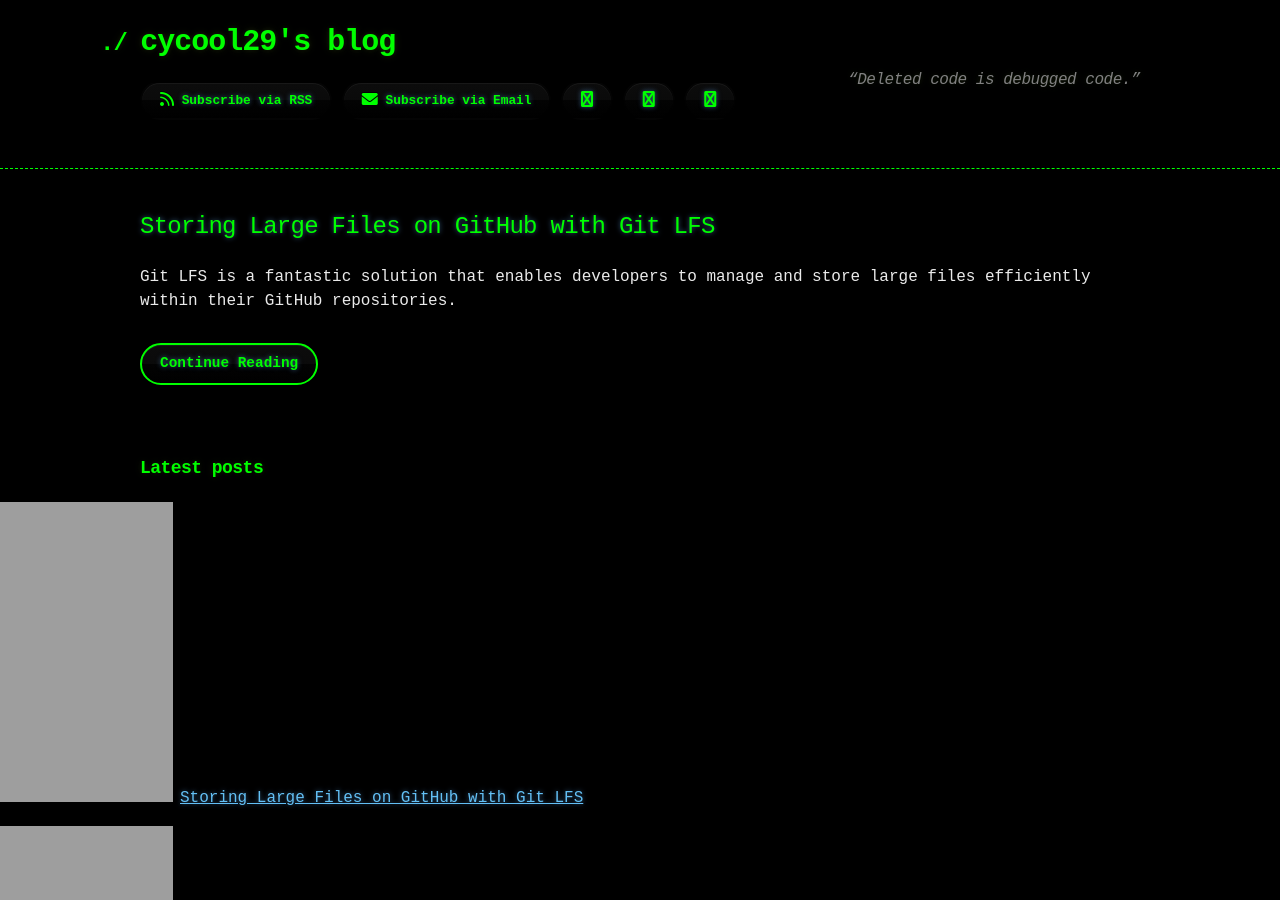
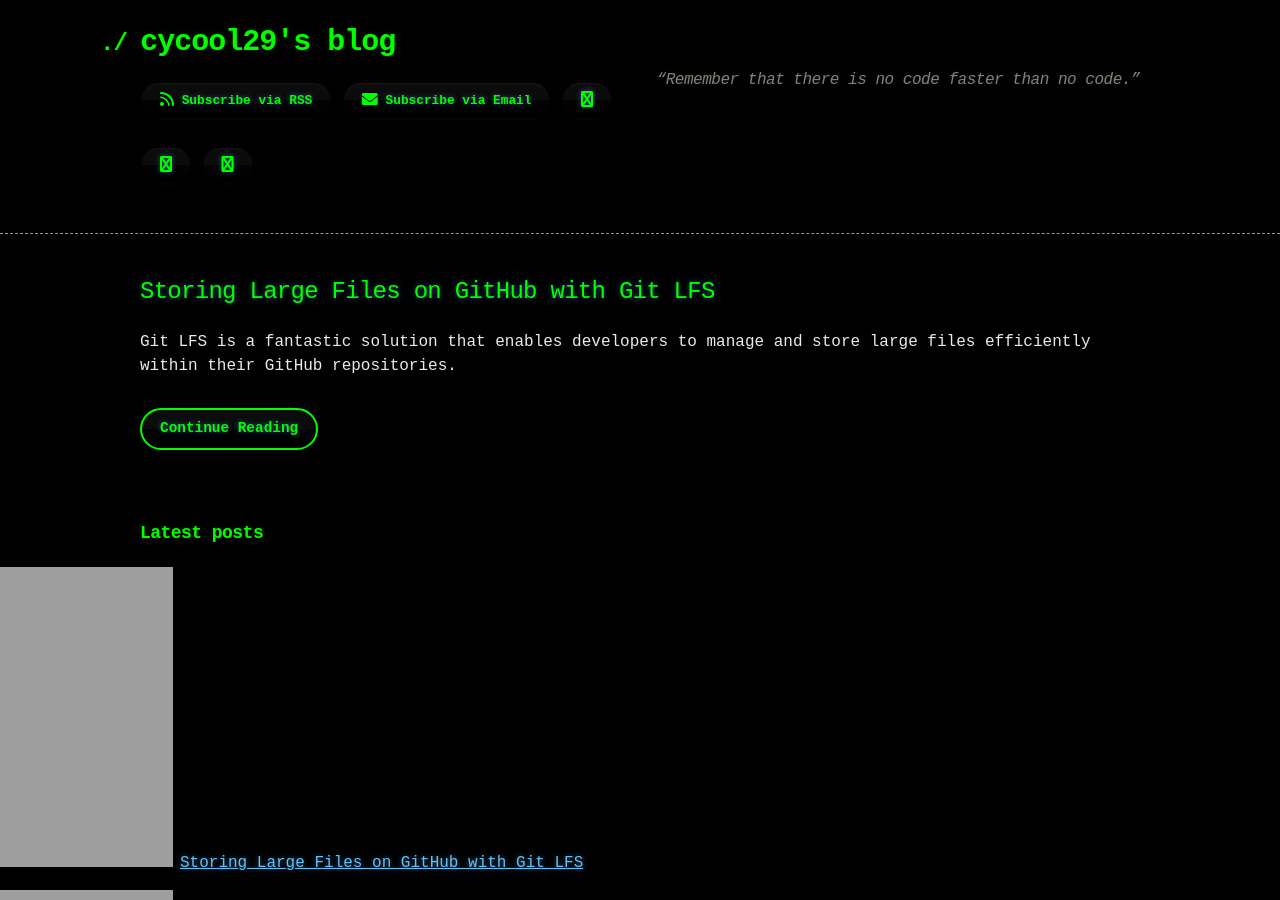
Before and after one commit to cycool29/cycool29.github.io, a Jekyll site: the page built from index.md, in a window 1280 px wide and 900 px high. Built offline with Jekyll 4.4.1, drawn with Linux system fonts in a browser that asks for light colours; a style sheet for code colours, icons or effects is not loaded.

Commit message:
Update quotes

```diff
--- a/_config.yml
+++ b/_config.yml
@@ -1,5 +1,5 @@
 title: cycool29's blog
-description: "“Deleted code is debugged code.” "
+description: "“Remember that there is no code faster than no code.” "
 bio: A high school student. Intermediate in Python, Git, Bash. Learning JavaScript. He/Him. "
 author: cycool29
 url: https://cycool29.github.io
```
